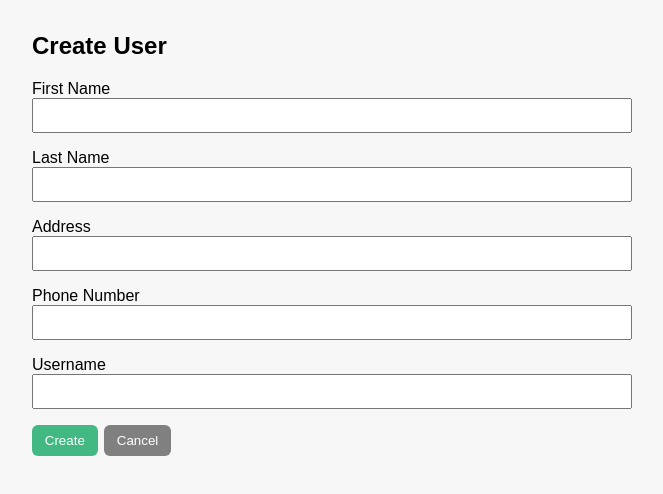
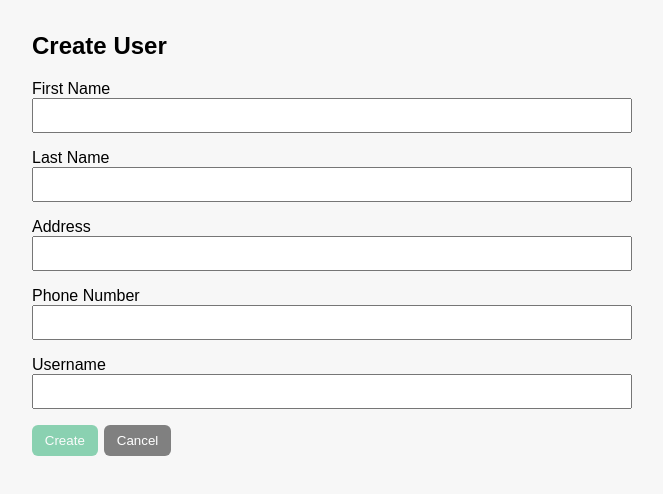
Before and after one commit to esiRonaldo/user-management, a Vue app in the folder frontend/: page /users/new in a window 1280 px wide. Shown: the top 494 px of the page, without its empty margins (308-971 px from the left). Built offline with nearby package versions, Linux system fonts and the light colour scheme.

Commit message:
Added filledForm validation

```diff
--- a/frontend/src/pages/users/UserForm.vue
+++ b/frontend/src/pages/users/UserForm.vue
@@ -31,7 +31,7 @@
       <p v-if="errorMessage" class="error">{{ errorMessage }}</p>
 
       <div class="actions">
-        <BaseButton type="submit">
+        <BaseButton type="submit" :disabled="!isFormComplete">
           {{ isEditMode ? 'Update' : 'Create' }}
         </BaseButton>
         <BaseButton variant="secondary" @click="goBack">Cancel</BaseButton>
@@ -70,6 +70,14 @@ export default {
   computed: {
     isEditMode() {
       return !!this.id
+    },
+
+    isFormComplete() {
+      const { first_name, last_name, address, phone_number, username } = this.form
+
+      return [first_name, last_name, address, phone_number, username].every(
+        (value) => value && value.trim()
+      )
     },
   },
 
```
